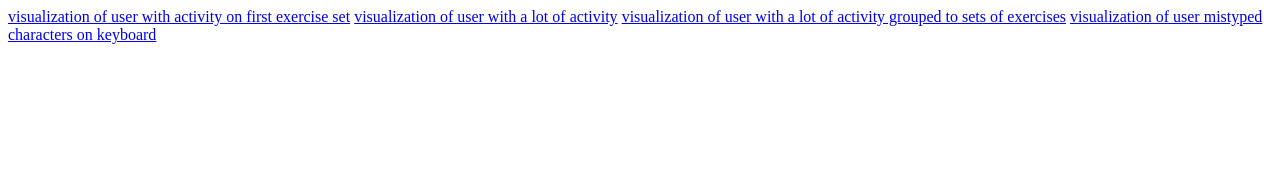
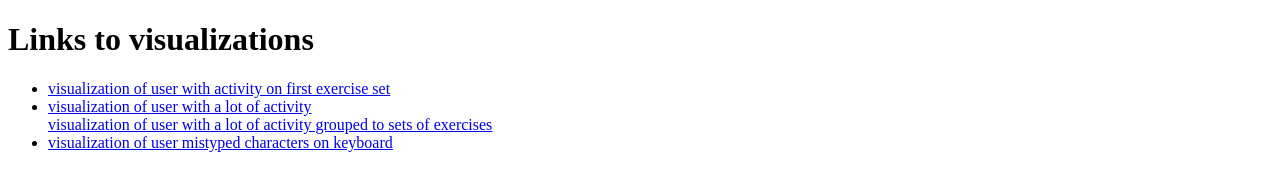
Before and after one commit to CoJeAndy/bachelors-thesis, a plain HTML site: page index.html in a window 1280 px wide. Drawn offline with Linux system fonts and the light colour scheme.

Commit message:
add: add header and link list

```diff
--- a/index.html
+++ b/index.html
@@ -7,9 +7,18 @@
     <title>Document</title>
 </head>
 <body>
-    <a href="/bachlors-thesis/interactive_viz/riesi_prvu_sadu.html">visualization of user with activity on first exercise set</a>
-    <a href="/bachlors-thesis/interactive_viz/riesi_vela_uloh.html">visualization of user with a lot of activity</a>
-    <a href="/bachlors-thesis/interactive_viz/riesi_vela_uloh_sady.html">visualization of user with a lot of activity grouped to sets of exercises</a>
-    <a href="/bachlors-thesis/interactive_viz/klavesnica_chyby.html">visualization of user mistyped characters on keyboard</a>
+    <h1>Links to visualizations</h1>
+    <ul>
+        <li>
+            <a href="/bachlors-thesis/interactive_viz/riesi_prvu_sadu.html">visualization of user with activity on first exercise set</a>
+        </li>
+        <li>
+            <a href="/bachlors-thesis/interactive_viz/riesi_vela_uloh.html">visualization of user with a lot of activity</a>
+        </li>
+            <a href="/bachlors-thesis/interactive_viz/riesi_vela_uloh_sady.html">visualization of user with a lot of activity grouped to sets of exercises</a>
+        <li>
+            <a href="/bachlors-thesis/interactive_viz/klavesnica_chyby.html">visualization of user mistyped characters on keyboard</a>
+        </li>
+    </ul>
 </body>
 </html>
```
